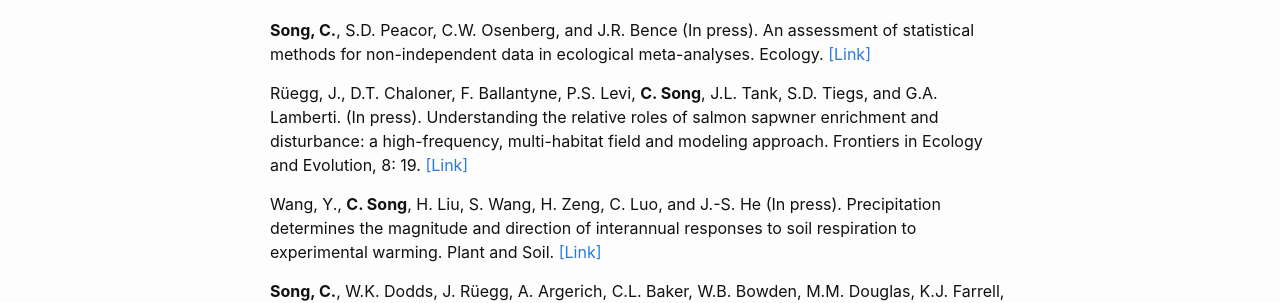
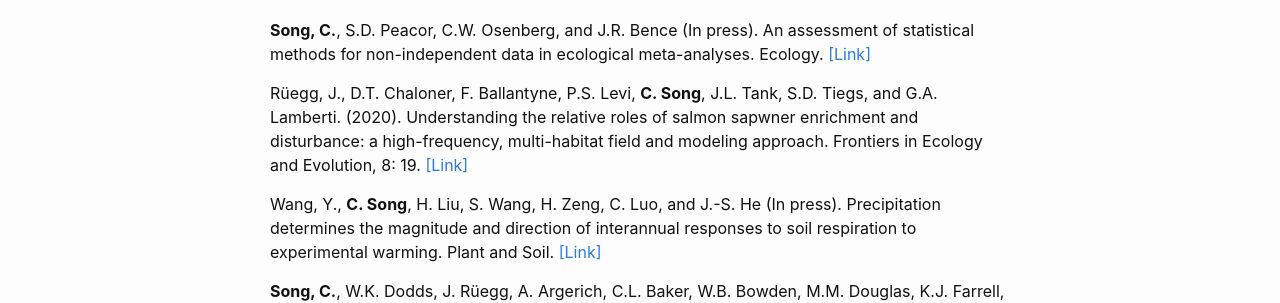
Before and after one commit to songchao1986/songchao1986.github.io, a Jekyll site: the page built from publications.md, in a window 1280 px wide. Shown: the part 125-428 px from the top of the page. Built offline with Jekyll 4.4.1, drawn with Linux system fonts in a browser that asks for light colours.

Commit message:
Update publications.md

```diff
--- a/publications.md
+++ b/publications.md
@@ -8,7 +8,7 @@ permalink: /publications/
 
 **Song, C.**, S.D. Peacor, C.W. Osenberg, and J.R. Bence (In press). An assessment of statistical methods for non-independent data in ecological meta-analyses. Ecology. [[Link]](https://esajournals.onlinelibrary.wiley.com/doi/abs/10.1002/ecy.3184)
 
-Rüegg, J., D.T. Chaloner, F. Ballantyne, P.S. Levi, **C. Song**, J.L. Tank, S.D. Tiegs, and G.A. Lamberti. (In press). Understanding the relative roles of salmon sapwner enrichment and disturbance: a high-frequency, multi-habitat field and modeling approach. Frontiers in Ecology and Evolution, 8: 19. [[Link]](https://www.frontiersin.org/articles/10.3389/fevo.2020.00019/full)
+Rüegg, J., D.T. Chaloner, F. Ballantyne, P.S. Levi, **C. Song**, J.L. Tank, S.D. Tiegs, and G.A. Lamberti. (2020). Understanding the relative roles of salmon sapwner enrichment and disturbance: a high-frequency, multi-habitat field and modeling approach. Frontiers in Ecology and Evolution, 8: 19. [[Link]](https://www.frontiersin.org/articles/10.3389/fevo.2020.00019/full)
 
 Wang, Y., **C. Song**, H. Liu, S. Wang, H. Zeng, C. Luo, and J.-S. He (In press). Precipitation determines the magnitude and direction of interannual responses to soil respiration to experimental warming. Plant and Soil. [[Link]](https://link.springer.com/article/10.1007/s11104-020-04438-y)
 
```
